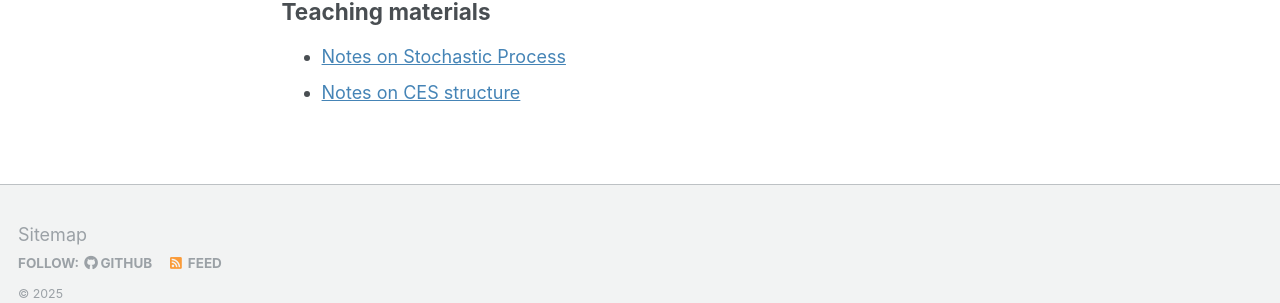
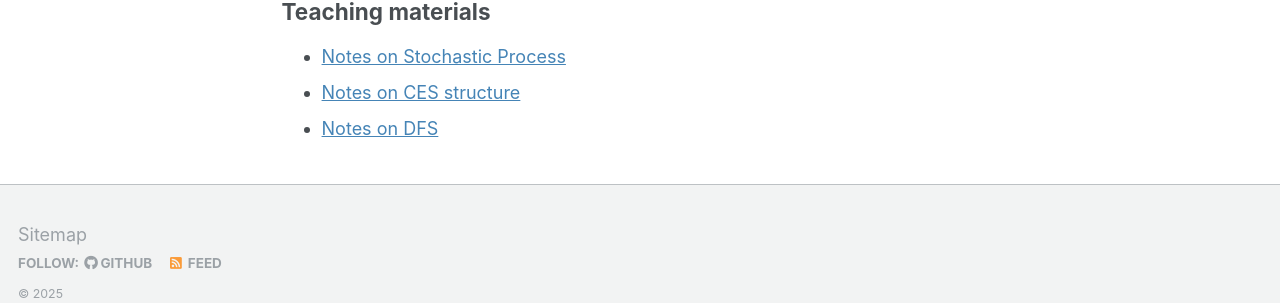
Before and after one commit to ypei1/ypei1.github.io, a Jekyll site: the page built from _pages/teaching.md, in a window 1280 px wide and 1079 px high. Shown: the part 721-1024 px from the top of the window. Built offline with Jekyll 4.4.1, drawn with Linux system fonts in a browser that asks for light colours; comment, search, counter and statistics services are not loaded.

Commit message:
Update teaching.md

```diff
--- a/_pages/teaching.md
+++ b/_pages/teaching.md
@@ -29,3 +29,4 @@ author_profile: true
 ## Teaching materials
 - [Notes on Stochastic Process](https://ypei1.github.io/files/20240514_SP.pdf) &nbsp;
 - [Notes on CES structure](https://ypei1.github.io/files/CES_notes.pdf) &nbsp;
+- [Notes on DFS](https://ypei1.github.io/files/20250422Yang_dfs.pdf) &nbsp;
```
